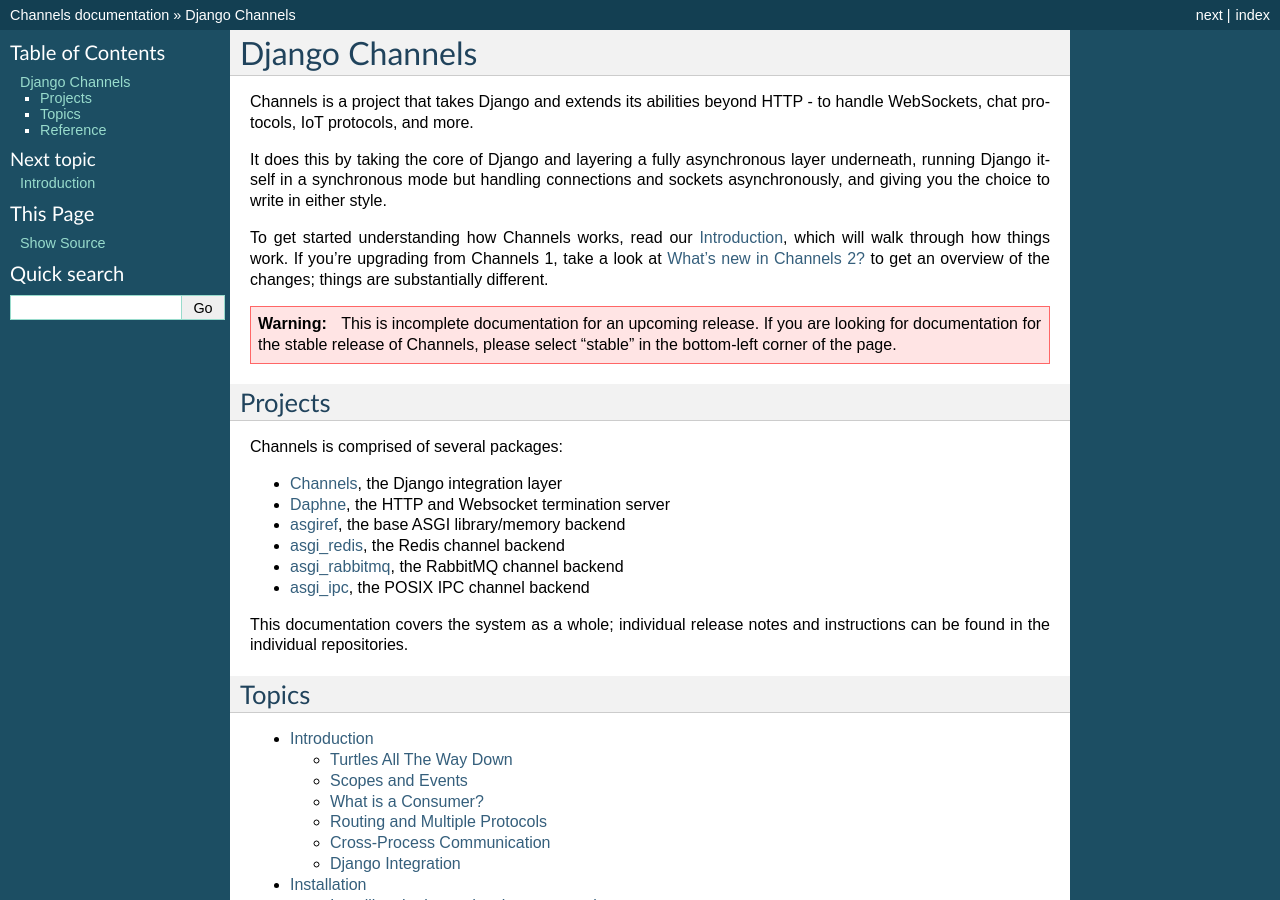
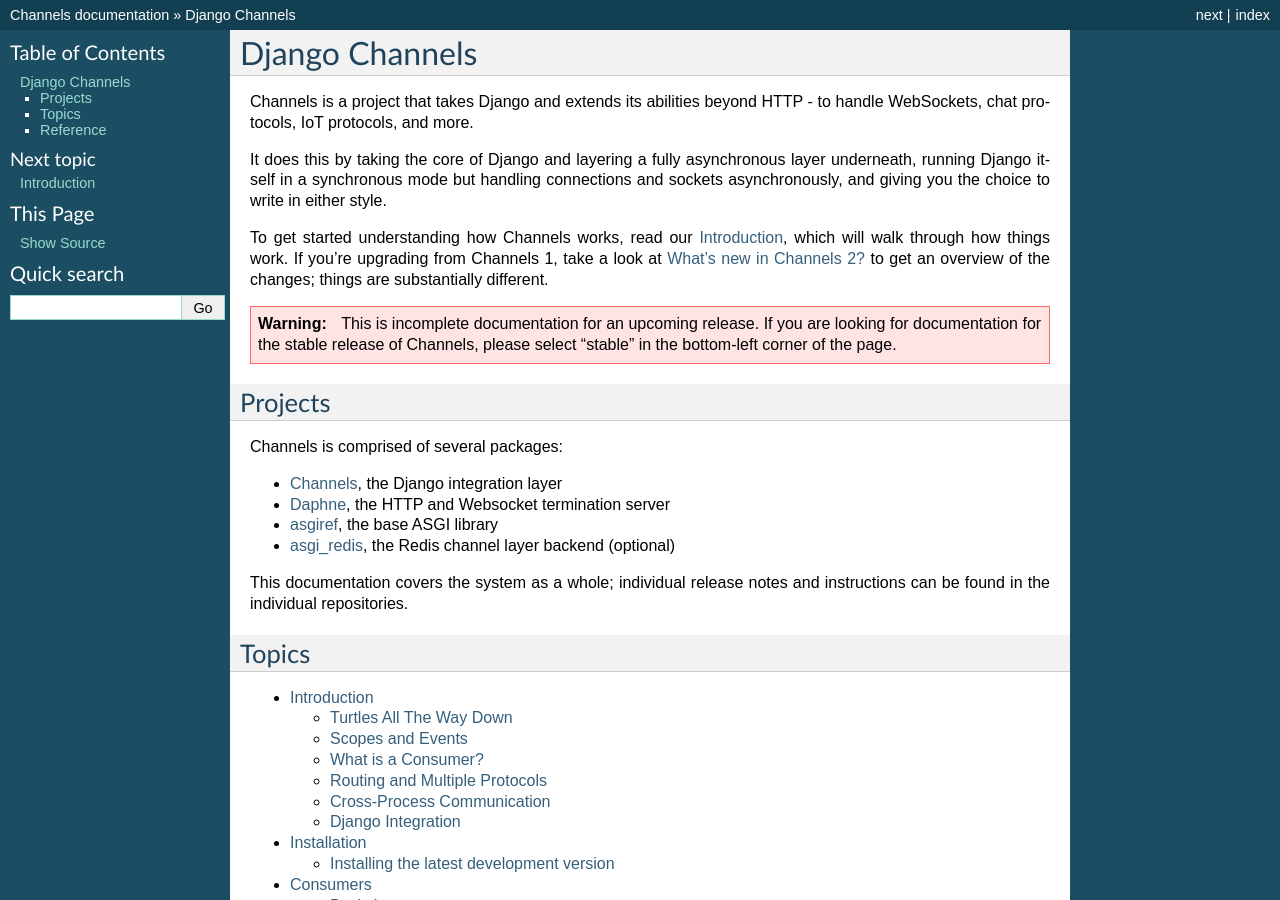
Before and after one commit to phillipchain/DjangoChannels, a Sphinx documentation site: the page built from docs/index.rst, in a window 1280 px wide and 900 px high. Built offline with Sphinx 7.4.7, drawn with Linux system fonts in a browser that asks for light colours; the version number could not be read and is left out.

```diff
--- a/docs/index.rst
+++ b/docs/index.rst
@@ -27,10 +27,8 @@ Channels is comprised of several packages:
 
 * `Channels <https://github.com/django/channels/>`_, the Django integration layer
 * `Daphne <https://github.com/django/daphne/>`_, the HTTP and Websocket termination server
-* `asgiref <https://github.com/django/asgiref/>`_, the base ASGI library/memory backend
-* `asgi_redis <https://github.com/django/asgi_redis/>`_, the Redis channel backend
-* `asgi_rabbitmq <https://github.com/proofit404/asgi_rabbitmq/>`_, the RabbitMQ channel backend
-* `asgi_ipc <https://github.com/django/asgi_ipc/>`_, the POSIX IPC channel backend
+* `asgiref <https://github.com/django/asgiref/>`_, the base ASGI library
+* `asgi_redis <https://github.com/django/asgi_redis/>`_, the Redis channel layer backend (optional)
 
 This documentation covers the system as a whole; individual release notes and
 instructions can be found in the individual repositories.
```
Also changed, not shown: docs/one-to-two.rst (+23 -2 lines).
